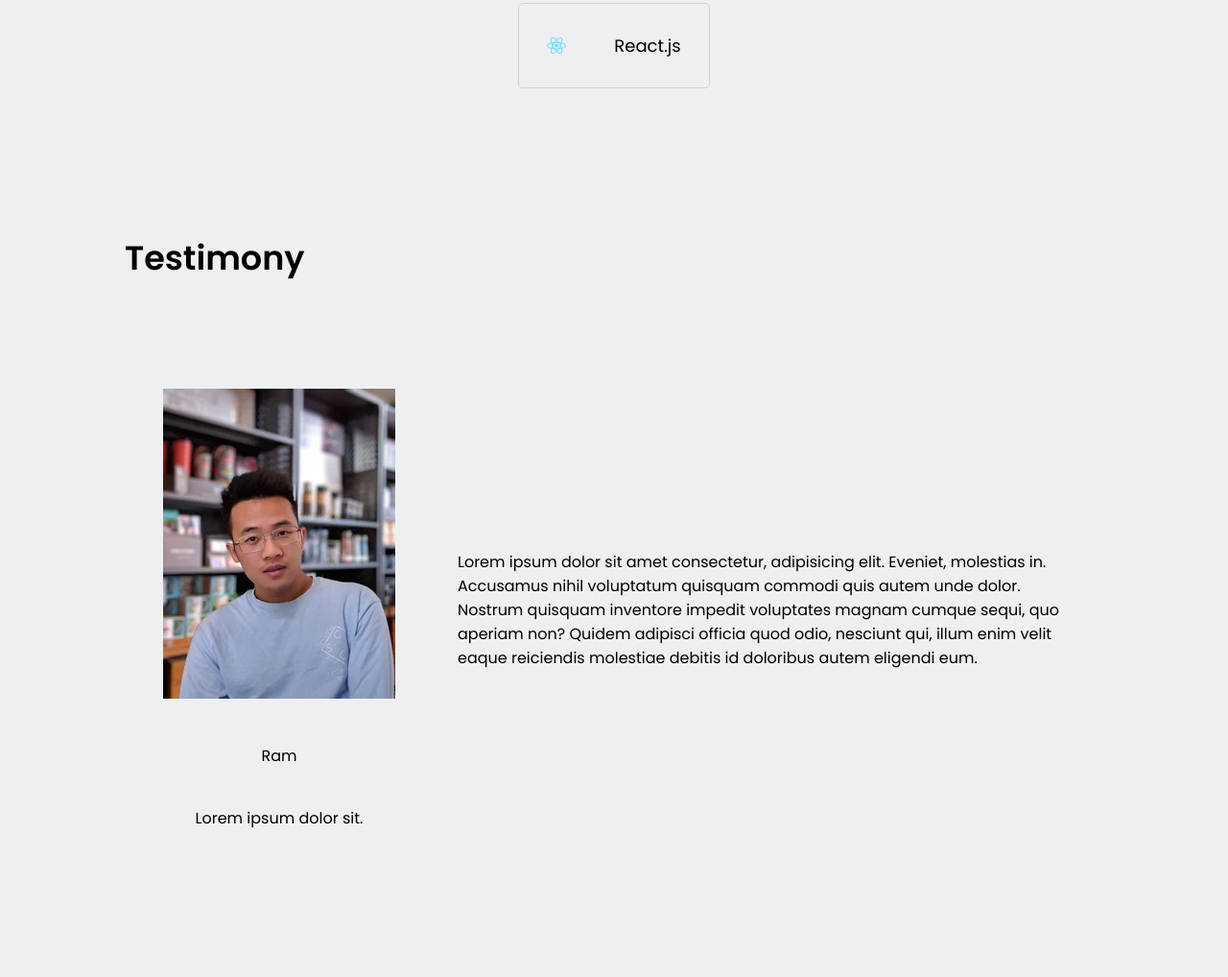
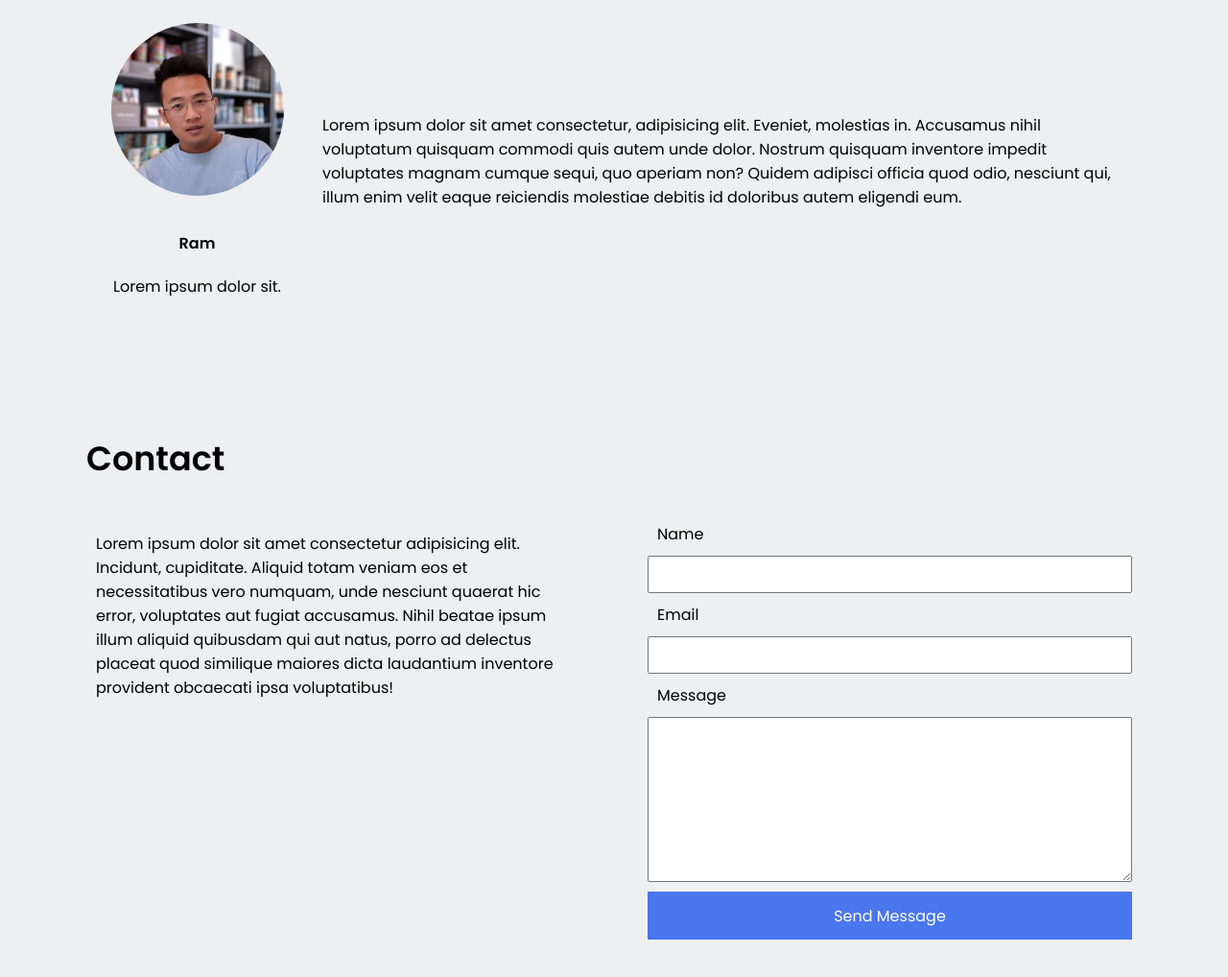
Before and after one commit to supreme-shah/Protfolio-Practise-1, a plain HTML site: page index.html in a window 1280 px wide. Shown: the part 1124-2142 px from the top of the page at 96% size. Drawn offline with Linux system fonts and the light colour scheme.

Commit message:
Updated index.html and style.css

```diff
--- a/index.html
+++ b/index.html
@@ -108,7 +108,26 @@
 
 
         <!--section-4 contact-->
-        <section id="contact"></section>
+        <section id="contact" class="contact-section">
+            <h2>Contact</h2>
+            <div class="group">
+                <div class="text">
+                    Lorem ipsum dolor sit amet consectetur adipisicing elit. Incidunt, cupiditate. Aliquid totam veniam eos et necessitatibus vero numquam, unde nesciunt quaerat hic error, voluptates aut fugiat accusamus. Nihil beatae ipsum illum aliquid quibusdam qui aut natus, porro ad delectus placeat quod similique maiores dicta laudantium inventore provident obcaecati ipsa voluptatibus!
+                </div>
+                <form>
+                    <label for="name">Name</label>
+                    <input type="text" id="name">
+
+                    <label for="email">Email</label>
+                    <input type="email" id="email">
+
+                    <label for="message">Message</label>
+                    <textarea id="message" cols="30" rows="10"></textarea>
+
+                    <button type="submit">Send Message</button>
+                </form>
+            </div>
+        </section>
     </main>
 </body>
 </html>
--- a/style.css
+++ b/style.css
@@ -6,7 +6,7 @@
 
 * {
     margin: 0;
-    padding: 20px;
+    padding: 10px;
     box-sizing: border-box;
 }
 
@@ -17,6 +17,8 @@ html {
 body {
     font-family: 'Poppins', sans-serif;
     background-color: var(--background-color);
+    max-width: 1400px;
+    margin: 0 auto;
 }
 
 a {
@@ -172,11 +174,77 @@ nac .right a span {
     flex: 2;
 }
 
+.testimony-section .group .person-details img{
+    width: 200px;
+    aspect-ratio: 1 / 1;
+    object-fit: cover;
+    border-radius: 50%;
+    margin-bottom: 10px;
+}
+
 .testimony-section .group .text{
     flex: 8;
 }
 
+.testimony-section .group .person-details p{
+    font-weight: 600;
+}
 
+.testimony-section .group .person-details p:last-child{
+    font-weight: normal;
+}
+
+/* SECTION 4:Contacts */
+.contact-section{
+    padding: 0 50px;
+    margin-bottom: 100px;
+}
+
+.contact-section h2{
+    font-size: 35px;
+}
+
+.contact-section .group{
+    display: flex;
+    gap: 50px;
+}
+
+.contact-section .group .text{
+    flex: 3;
+    margin-top: 20px;
+}
+
+.contact-section .group form{
+    flex: 3;
+    display: flex;
+    flex-direction: column;
+}
+
+.contact-section .group form input
+.contact-section .group form textarea{
+    font-family: 'Poppins', sans-serif;
+    border: 2px solid var(--link-color);
+    background-color: transparent;
+    padding: 10px;
+    margin-bottom: 15px;
+    outline: none;
+    resize: none;
+}
+.contact-section .group form button{
+    font-size: 16px;
+    font-family: 'Poppins', sans-serif;
+    color: #fff;
+    background-color: var(--link-color);
+    border: none;
+    height: 50px;
+    cursor: pointer;
+    margin-top: 10px;
+    transform: .1s;
+}
+
+.contact-section .group form button:hover{
+    filter: brightness(.9);
+}
 
 @media (max-width: 850px){
     /* SECTION 1: Hero */
@@ -186,7 +254,7 @@ nac .right a span {
 
 }
 
-@media (max-width: 740px){
+@media (max-width: 860px){
     /* SECTION 1: Hero */
     .hero-section {
         flex-direction: column-reverse;
@@ -195,9 +263,18 @@ nac .right a span {
         width: 300px;
     }
 
+    /* SECTION 3: Testimony */
+    .testimony-section{
+        text-align: center;
+    }
+
+    .testimony-section .group{
+        flex-direction: column;
+    }
+
 }
 
-@media (max-width: 600px){
+@media (max-width: 760px){
     /*NAVBAR*/
     nav{
         padding: 0 20px;
@@ -214,7 +291,13 @@ nac .right a span {
         display: none;
 
     }
+    /* SECTION 4: Contact */
+    .contact-section .group{
+        flex-direction: column;
+    }
+}
 
+@media (max-width: 600px){
     /* SECTION 1: Hero */
     .hero-section{
         padding: 0 20px;
@@ -232,4 +315,9 @@ nac .right a span {
     .skills-section .cells .cell span{
         font-size: 16px;
     }
+
+    /* SECTION 4: Contact */
+    .contact-section{
+        padding: 0 20px;
+    }
 }
```
